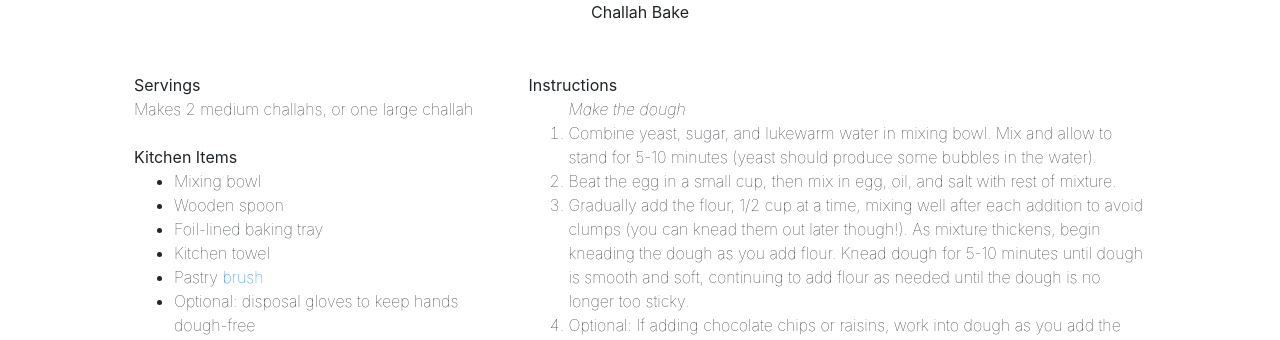
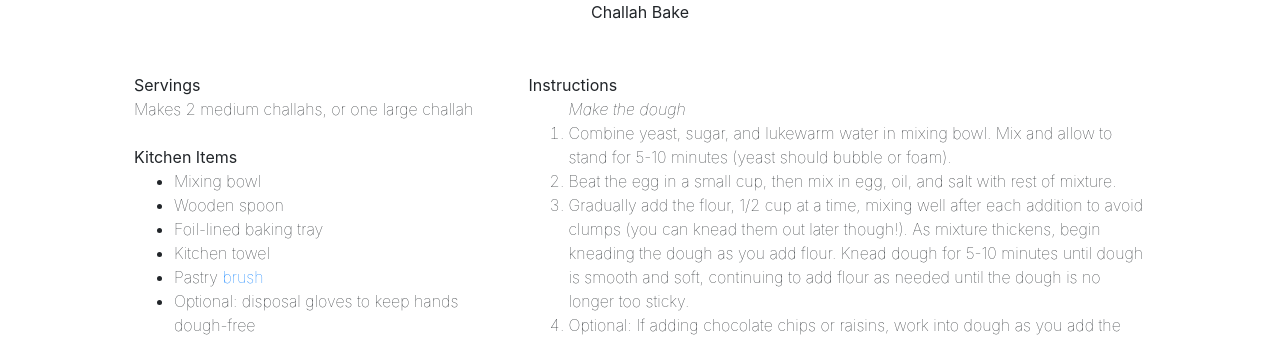
Before and after one commit to dalkat/dalkat.github.io, a Jekyll site: the page built from challah.md, in a window 1280 px wide. Shown: the top 340 px of the page. Built offline with Jekyll 4.4.1, drawn with Linux system fonts in a browser that asks for light colours; nearby versions of some CDN libraries; some web fonts are replaced; library files that are not in the unit come from our copies.

Commit message:
challah tweak

```diff
--- a/_layouts/challah.html
+++ b/_layouts/challah.html
@@ -46,7 +46,7 @@ layout: default-sub
             <b>Instructions</b><Br>
             <ol>
             <i>Make the dough</i><br>
-              <li>Combine yeast, sugar, and lukewarm water in mixing bowl. Mix and allow to stand for 5-10 minutes (yeast should produce some bubbles in the water). </li>
+              <li>Combine yeast, sugar, and lukewarm water in mixing bowl. Mix and allow to stand for 5-10 minutes (yeast should bubble or foam). </li>
               <li>Beat the egg in a small cup, then mix in egg, oil, and salt with rest of mixture.</li>
               <li>Gradually add the flour, 1/2 cup at a time, mixing well after each addition to avoid clumps (you can knead them out later though!). As mixture thickens, begin kneading the dough as you add flour. Knead dough for 5-10 minutes until dough is smooth and soft, continuing to add flour as needed until the dough is no longer too sticky.</li>
               <li>Optional: If adding chocolate chips or raisins, work into dough as you add the flour in the previous step.
```
